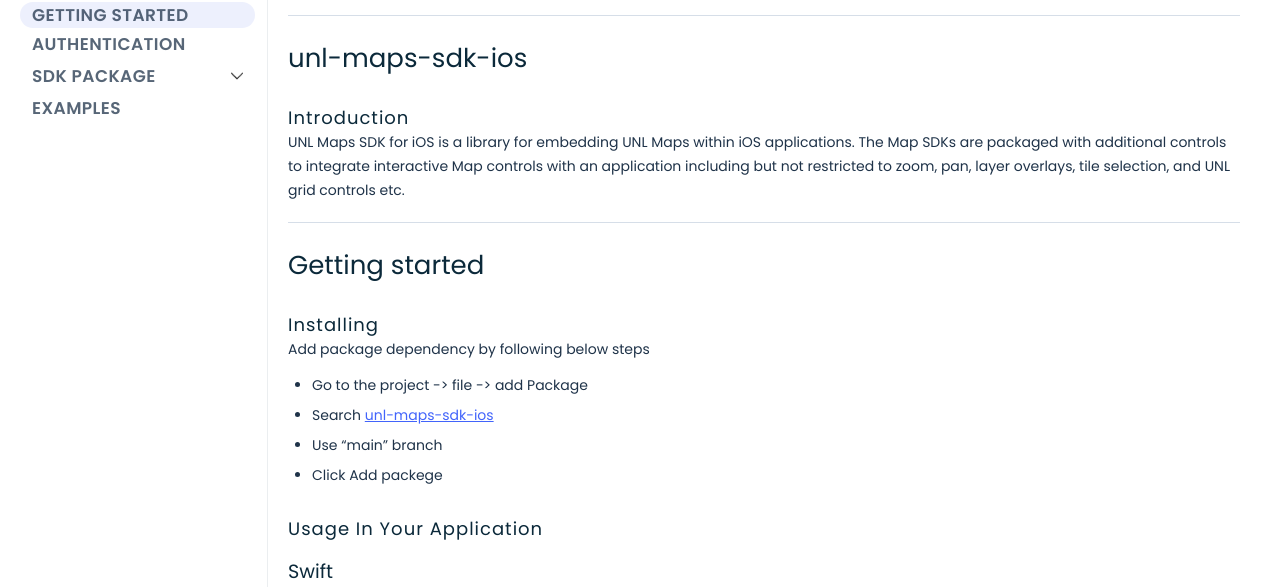
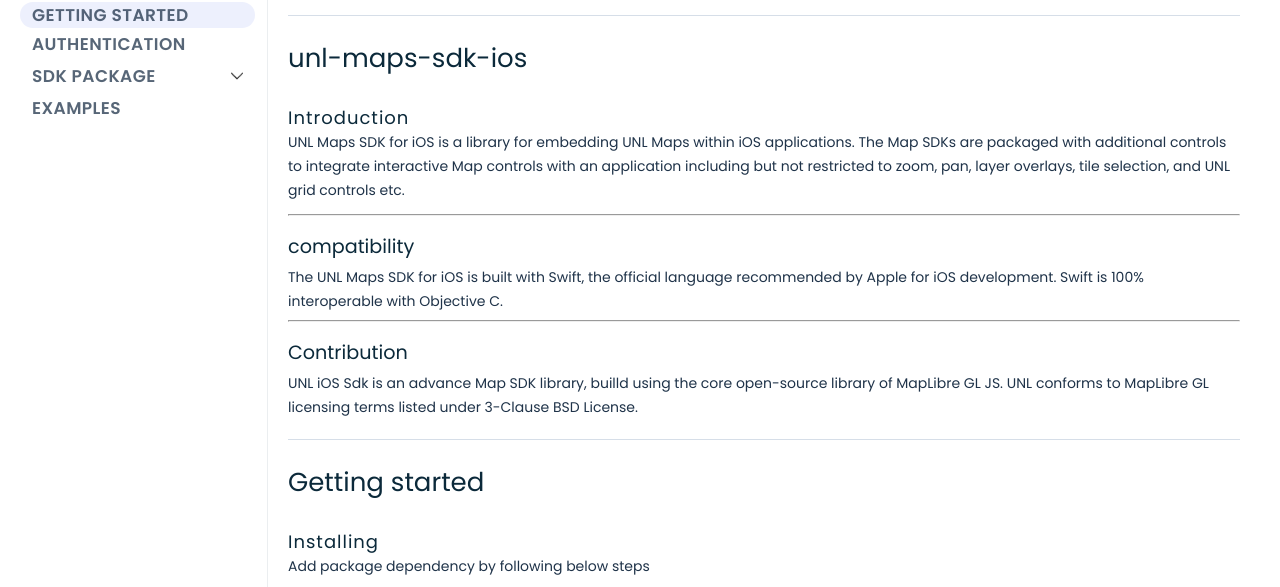
Before and after one commit to u-n-l/unl-maps-ios-docs, a plain HTML site: page index.html in a window 1280 px wide. Shown: the part 170-757 px from the top of the page. Drawn offline with Linux system fonts and the light colour scheme; a web font is replaced by a local one.

Commit message:
Minor Changes

```diff
--- a/index.html
+++ b/index.html
@@ -351,6 +351,7 @@
                   </p>
 
 
+
                   <!-- <p>unl-maps-sdk-ios is a mapping SDK for developers of iOS applications, extending and enhancing
                     functionalities of <a href="https://docs.maptiler.com/maplibre-gl-native-ios/">MapLibre GL iOS</a>.
                     Apart from the capabilities of maplibre, the package exposes the following controls:</p> -->
@@ -364,6 +365,28 @@
                         &lsquo;satellite&rsquo; and &lsquo;base&rsquo; options;</p>
                     </li>
                   </ul> -->
+
+                  <hr>
+
+                  <div>
+                    <h3>compatibility</h3>
+                    <p>The UNL Maps SDK for iOS is built with Swift, the official language recommended by Apple for iOS development. Swift is 100% interoperable with Objective C.</p>
+
+                  </div>
+
+                  <hr>
+
+                  <div>
+                    <h3>Contribution</h3>
+                    <p> UNL iOS Sdk is an advance Map SDK library,
+                      builld using the core open-source library of
+                      MapLibre GL JS. UNL conforms to MapLibre GL
+                      licensing terms listed under 3-Clause BSD
+                      License.</p>
+
+                  </div>
+
+
                   <h2 id='getting-started'>Getting started</h2>
                   <h4 id='installing'>Installing</h4>
 
```
Also changed, not shown: 1 other file.
